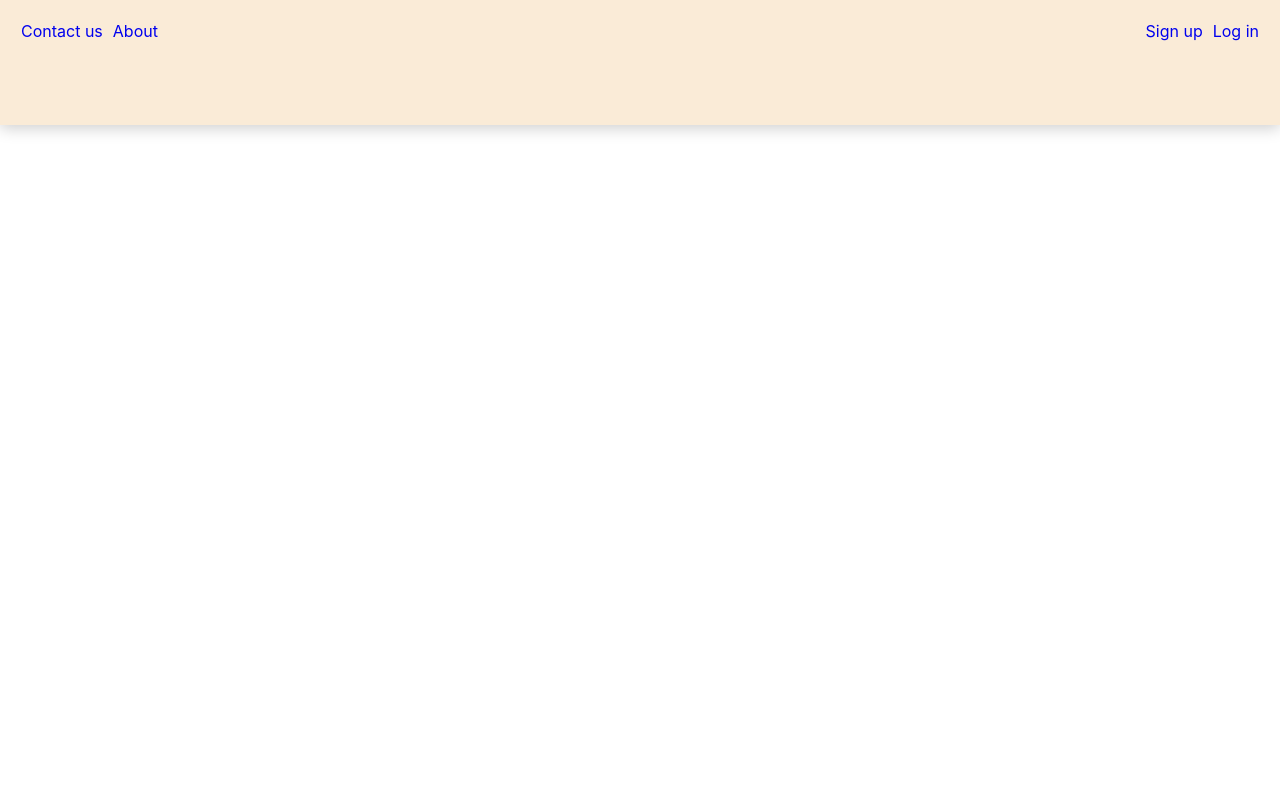
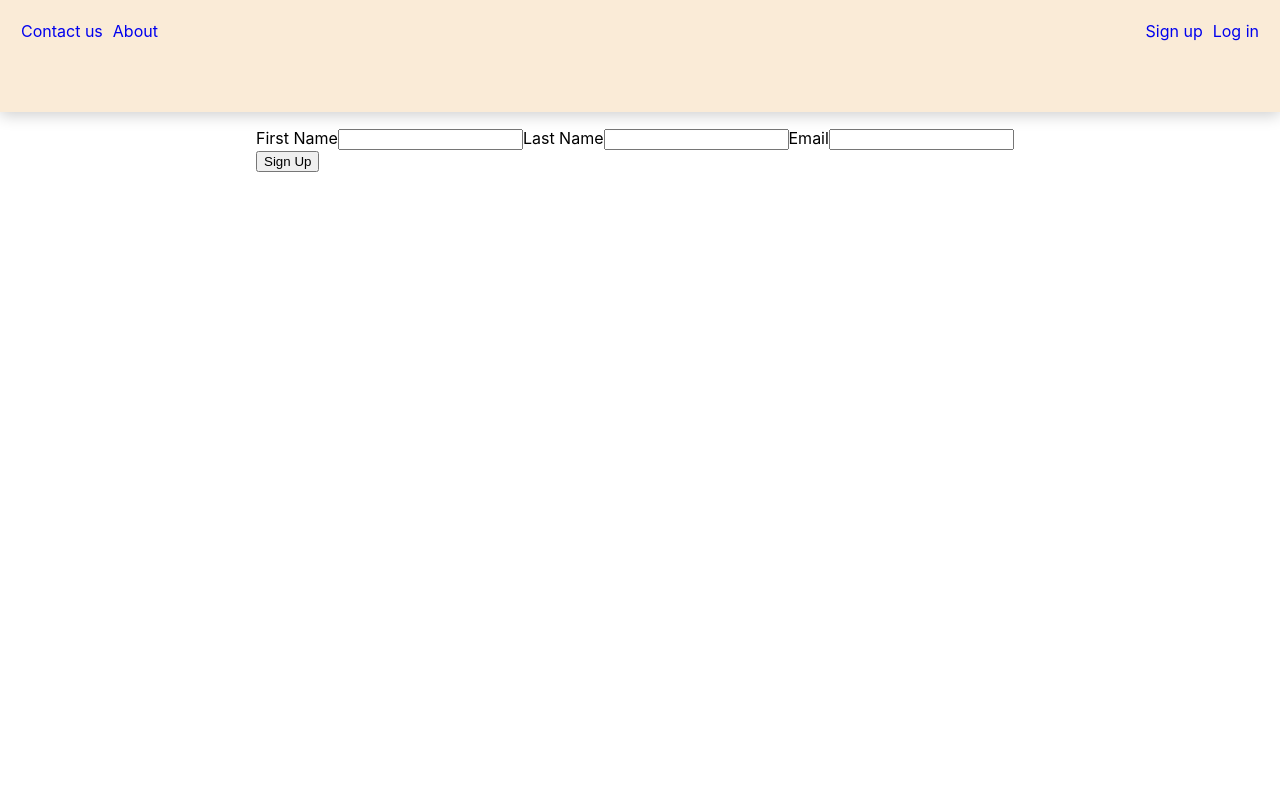
Before and after one commit to jpagtama/ReactJS_Project_05, a React (Create React App) app: page / in a window 1280 px wide. Shown: the top 800 px of the page. Built offline with nearby package versions, Linux system fonts and the light colour scheme.

Commit message:
Wires up the SignUp components

```diff
--- a/src/components/authentication/SignUp.jsx
+++ b/src/components/authentication/SignUp.jsx
@@ -2,13 +2,14 @@ import styles from './SignUp.module.css'
 
 const SignUp = () => {
     return (
-        <form>
+        <form className={styles.signUpForm}>
             <label>First Name</label>
             <input />
             <label>Last Name</label>
             <input />
             <label>Email</label>
             <input />
+            <button>Sign Up</button>
         </form>
     )
 }
--- a/src/components/authentication/SignUp.module.css
+++ b/src/components/authentication/SignUp.module.css
@@ -0,0 +1,10 @@
+.signUpForm {
+    margin: 8rem auto;
+    width: 90%;
+}
+
+@media (min-width: 768px) {
+    .signUpForm {
+        width: 60%;
+    }
+}
--- a/src/components/layouts/Header.module.css
+++ b/src/components/layouts/Header.module.css
@@ -3,7 +3,7 @@
     top: 0;
     overflow-x: scroll;
     width: 100%;
-    height: 125px;
+    height: 7rem;
     background-color: antiquewhite;
     box-shadow: 0 3px 15px 0 rgba(0,0,0,0.2)
 }
--- a/src/components/layouts/Main.js
+++ b/src/components/layouts/Main.js
@@ -1,8 +1,10 @@
+import SignUp from '../authentication/SignUp'
 import styles from './Main.module.css'
 
 const Main = () => {
     return (
         <div className={styles.body} >
+            <SignUp />
         </div>
     )
 }
```
